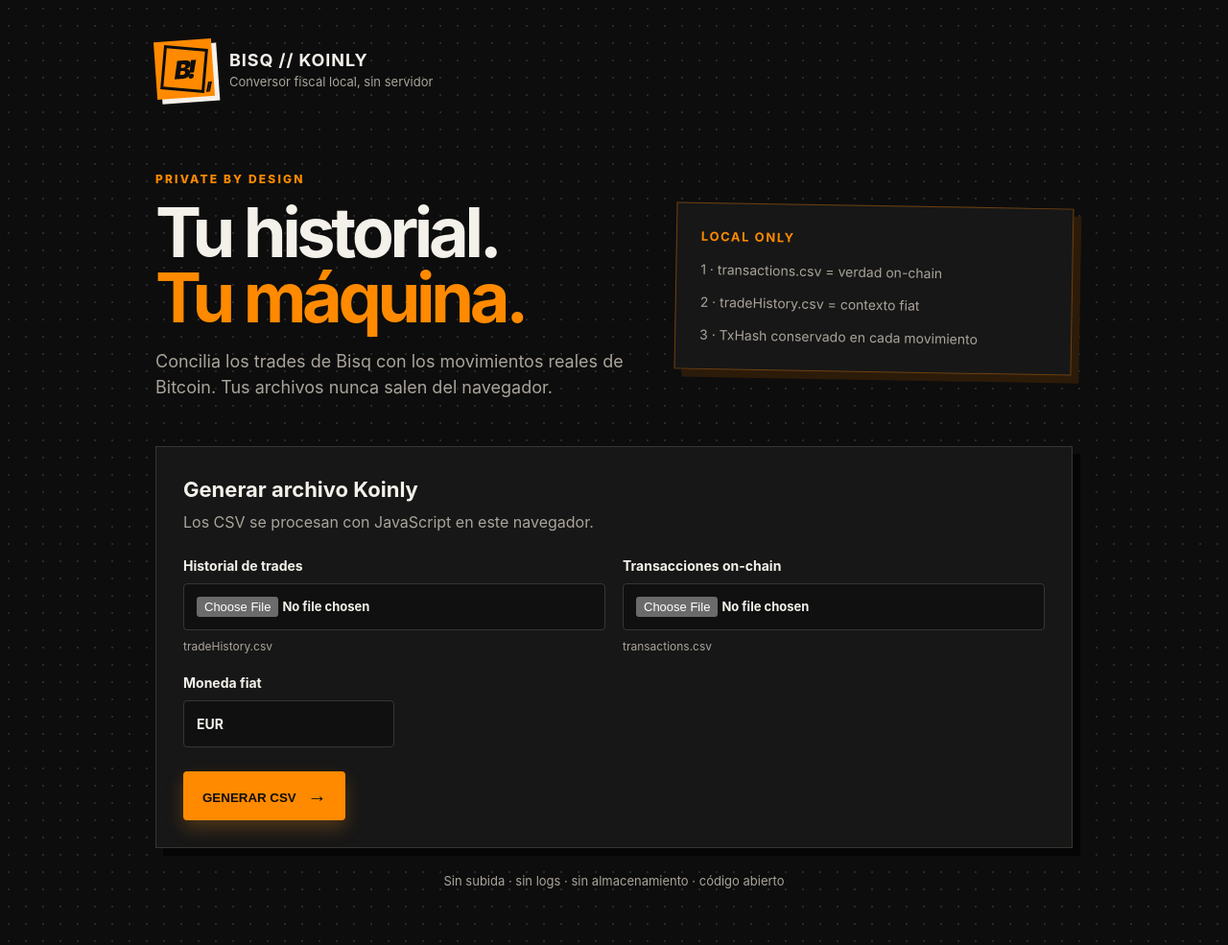
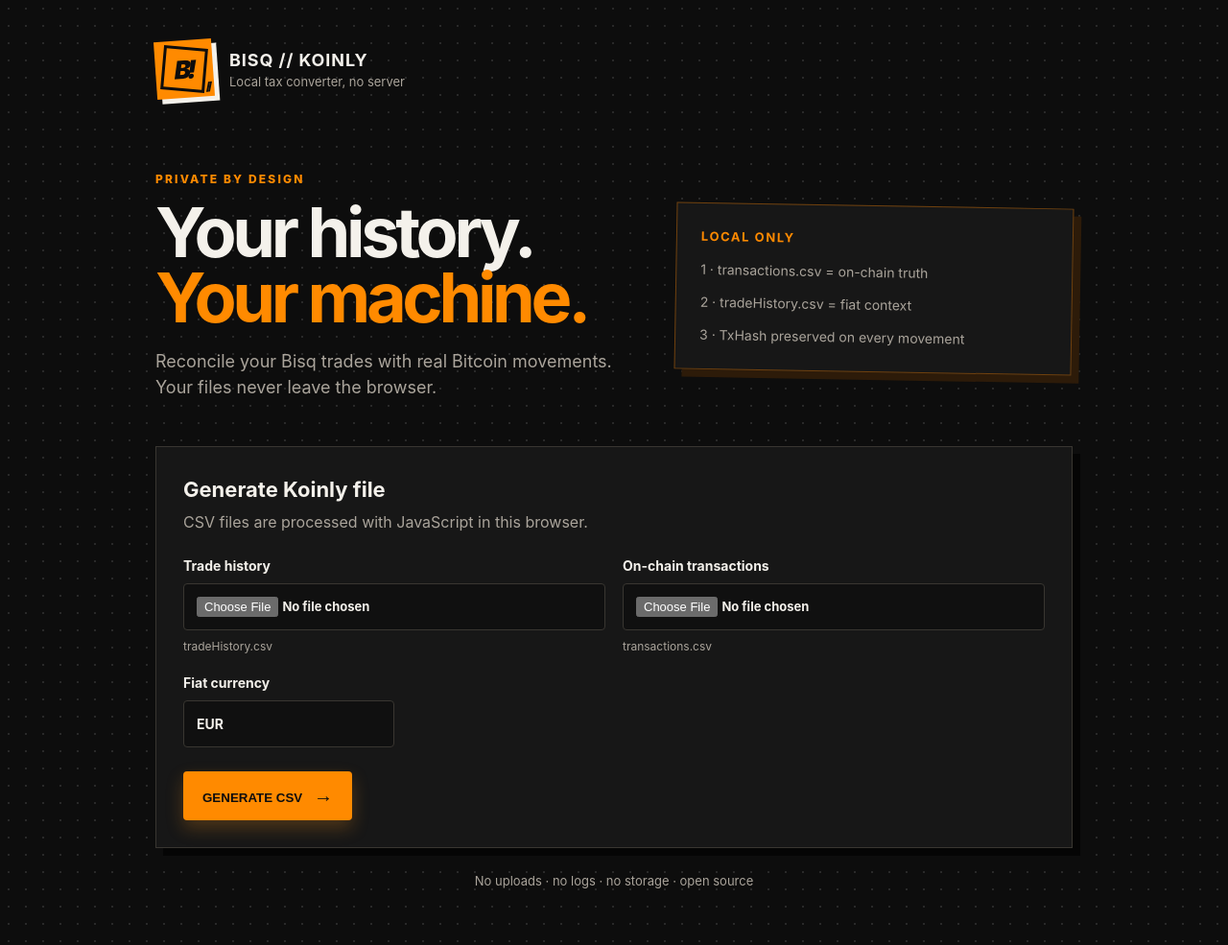
Before and after one commit to 91xTx93x3/bisq-koinly-web, a plain HTML site: page index.html in a window 1280 px wide. Shown: the whole page at 96% size. Drawn offline with Linux system fonts and the light colour scheme.

Commit message:
Translate web interface to English

```diff
--- a/app.js
+++ b/app.js
@@ -31,7 +31,7 @@
 function money(value) { return String(value || "").trim(); }
 function date(value) {
   const parsed = new Date(`${value.trim()} UTC`);
-  if (Number.isNaN(parsed.valueOf())) throw new Error(`Fecha no válida: ${value}`);
+  if (Number.isNaN(parsed.valueOf())) throw new Error(`Invalid date: ${value}`);
   return parsed.toISOString().replace(".000Z", "+00:00");
 }
 function row(values) { return Object.fromEntries(HEADERS.map((header, i) => [header, values[i] ?? ""])); }
@@ -74,8 +74,8 @@
   event.preventDefault(); const message = document.querySelector("#message");
   try {
     const trade = document.querySelector("#trade").files[0], transactions = document.querySelector("#transactions").files[0];
-    if (!trade || !transactions) throw new Error("Selecciona los dos archivos CSV.");
+    if (!trade || !transactions) throw new Error("Select both CSV files.");
     const rows = mapFiles(await trade.text(), await transactions.text(), document.querySelector("#fiat").value.trim().toUpperCase());
-    download(rows); message.hidden = false; message.textContent = `CSV generado: ${rows.length} filas. La descarga se ha creado en tu navegador.`;
-  } catch (error) { message.hidden = false; message.textContent = `No se pudo generar el archivo: ${error.message}`; }
+    download(rows); message.hidden = false; message.textContent = `CSV generated: ${rows.length} rows. The download was created in your browser.`;
+  } catch (error) { message.hidden = false; message.textContent = `Could not generate the file: ${error.message}`; }
 });
--- a/index.html
+++ b/index.html
@@ -1,5 +1,5 @@
 <!doctype html>
-<html lang="es">
+<html lang="en">
 <head>
   <meta charset="utf-8">
   <meta name="viewport" content="width=device-width, initial-scale=1">
@@ -9,44 +9,44 @@
 <body>
   <main class="shell">
     <header class="brand">
-      <div class="logo" aria-label="Logo punk de Bisq"><span>B!</span></div>
-      <div><strong>BISQ // KOINLY</strong><small>Conversor fiscal local, sin servidor</small></div>
+      <div class="logo" aria-label="Punk Bisq logo"><span>B!</span></div>
+      <div><strong>BISQ // KOINLY</strong><small>Local tax converter, no server</small></div>
     </header>
     <section class="hero">
       <div>
         <p class="eyebrow">PRIVATE BY DESIGN</p>
-        <h1>Tu historial.<br><em>Tu máquina.</em></h1>
-        <p class="lead">Concilia los trades de Bisq con los movimientos reales de Bitcoin. Tus archivos nunca salen del navegador.</p>
+        <h1>Your history.<br><em>Your machine.</em></h1>
+        <p class="lead">Reconcile your Bisq trades with real Bitcoin movements. Your files never leave the browser.</p>
       </div>
       <aside class="manifesto">
         <b>LOCAL ONLY</b>
-        <span>1 · transactions.csv = verdad on-chain</span>
-        <span>2 · tradeHistory.csv = contexto fiat</span>
-        <span>3 · TxHash conservado en cada movimiento</span>
+        <span>1 · transactions.csv = on-chain truth</span>
+        <span>2 · tradeHistory.csv = fiat context</span>
+        <span>3 · TxHash preserved on every movement</span>
       </aside>
     </section>
     <section class="card">
-      <h2>Generar archivo Koinly</h2>
-      <p class="muted">Los CSV se procesan con JavaScript en este navegador.</p>
+      <h2>Generate Koinly file</h2>
+      <p class="muted">CSV files are processed with JavaScript in this browser.</p>
       <form id="form">
         <div class="grid">
-          <label>Historial de trades
+          <label>Trade history
             <input id="trade" type="file" accept=".csv" required>
             <small>tradeHistory.csv</small>
           </label>
-          <label>Transacciones on-chain
+          <label>On-chain transactions
             <input id="transactions" type="file" accept=".csv" required>
             <small>transactions.csv</small>
           </label>
-          <label class="fiat">Moneda fiat
+          <label class="fiat">Fiat currency
             <input id="fiat" type="text" value="EUR" maxlength="8" required>
           </label>
         </div>
-        <button type="submit">GENERAR CSV <span>→</span></button>
+        <button type="submit">GENERATE CSV <span>→</span></button>
       </form>
       <div id="message" class="message" hidden></div>
     </section>
-    <footer>Sin subida · sin logs · sin almacenamiento · código abierto</footer>
+    <footer>No uploads · no logs · no storage · open source</footer>
   </main>
   <script src="app.js"></script>
 </body>
```
